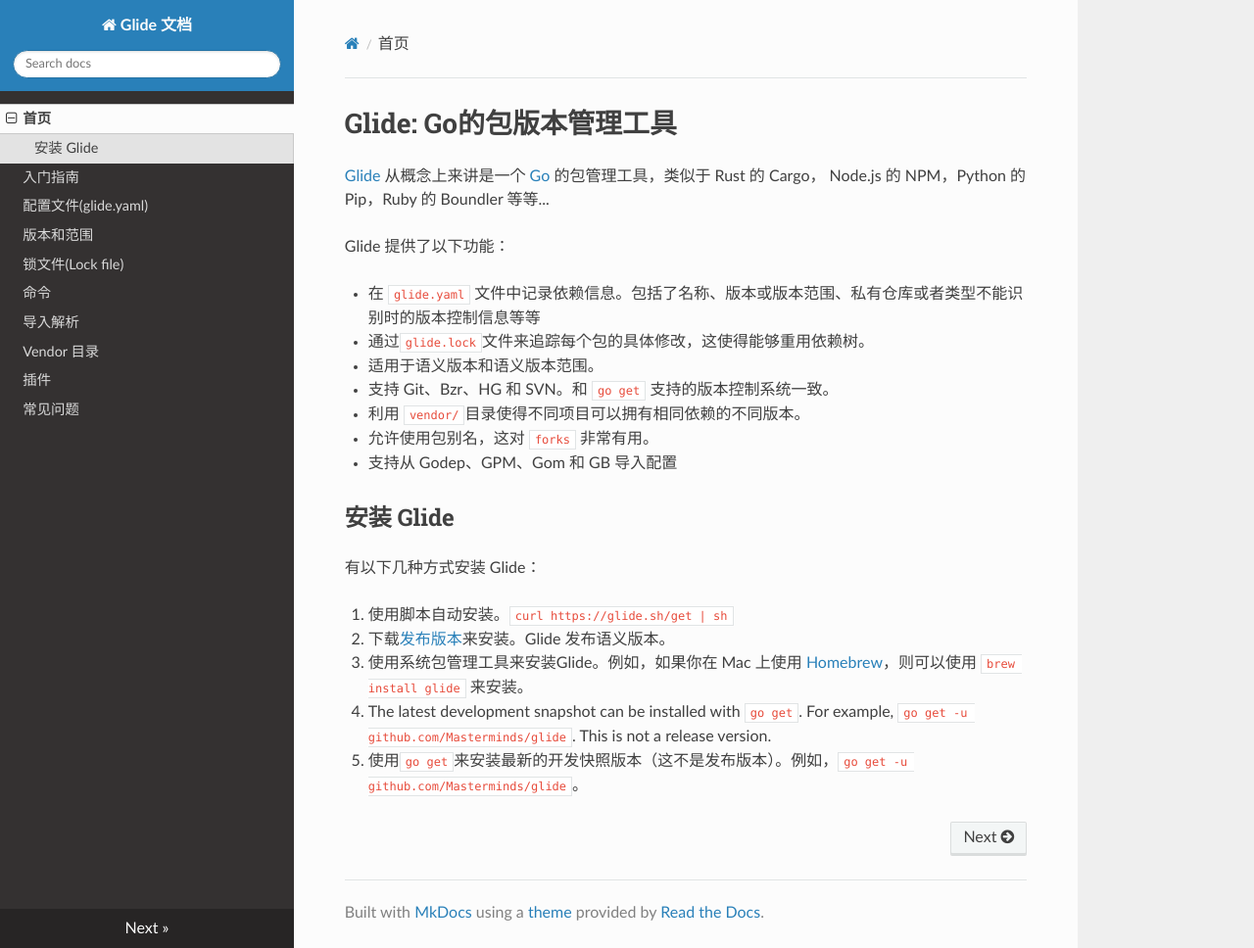
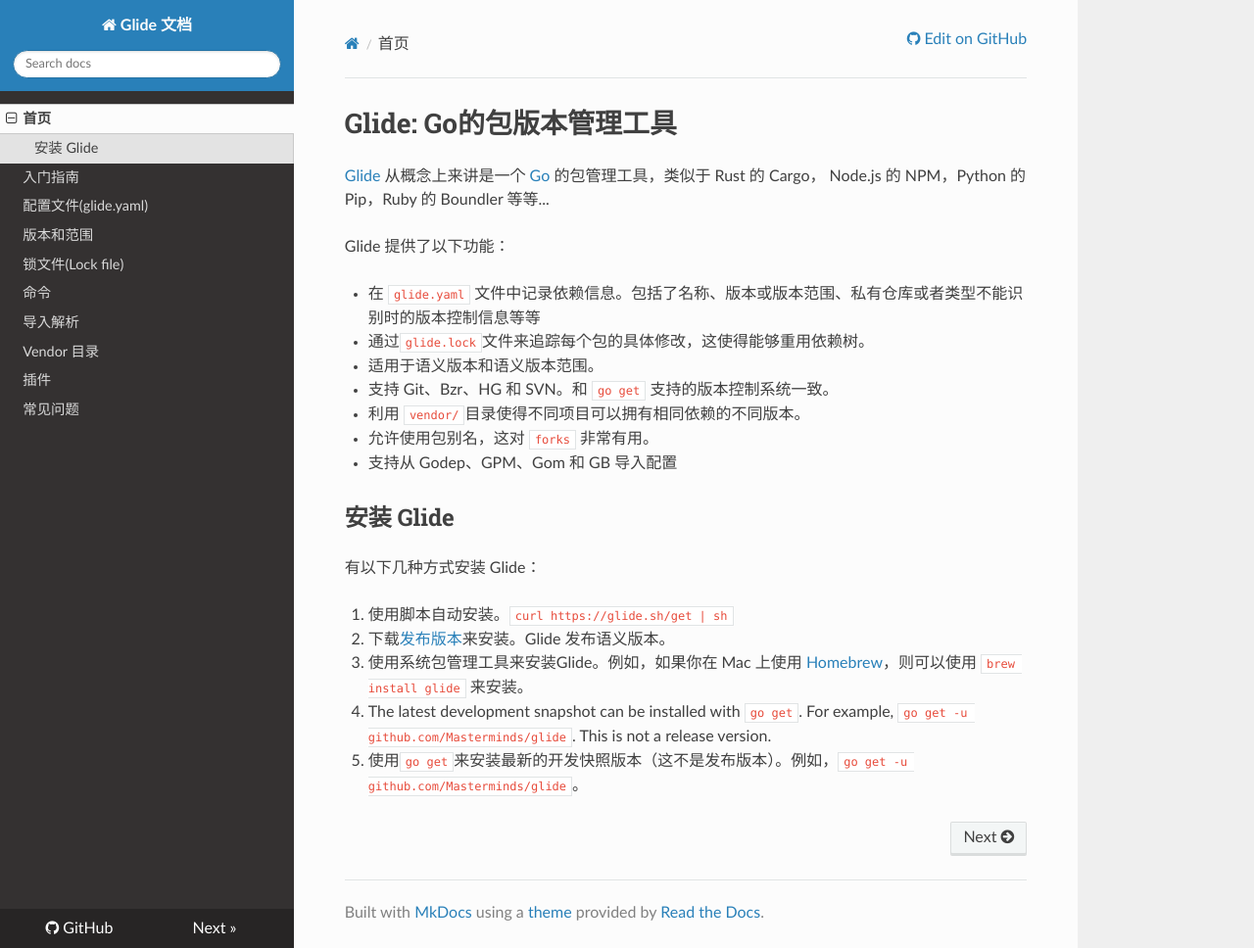
Before and after one commit to javasgl/GlideDocs, an MkDocs documentation site: the page built from docs/index.md, in a window 1280 px wide and 968 px high. Shown: the whole window at 98% size. Built offline with MkDocs 1.6.1, drawn with Linux system fonts in a browser that asks for light colours; nearby versions of some CDN libraries; old or Windows-style settings are respelled for this version of MkDocs; part of the change alters nothing that is shown.

Commit message:
feat: updat mkdocs.yaml

```diff
--- a/mkdocs.yml
+++ b/mkdocs.yml
@@ -1,4 +1,7 @@
 site_name: Glide 文档
+site_description: Glide--Golang包管理工具--中文文档
+site_author: javasgl
+repo_url: https://github.com/javasgl/GlideDocs
 pages:
 - 首页: index.md
 - 入门指南: getting-started.md
```
